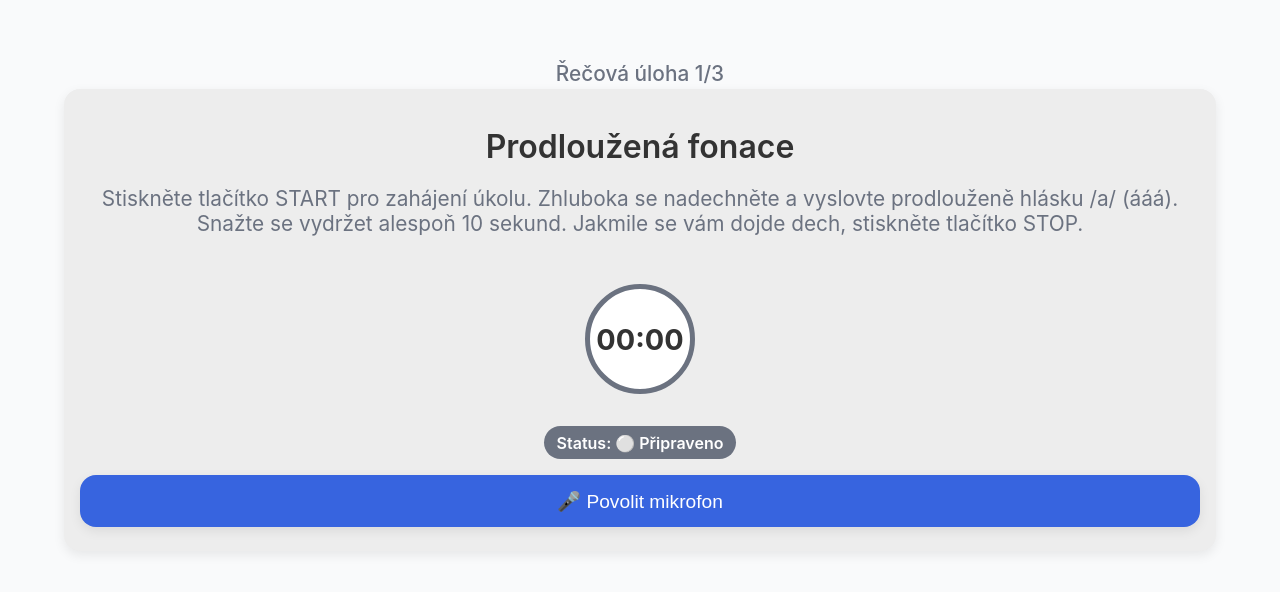
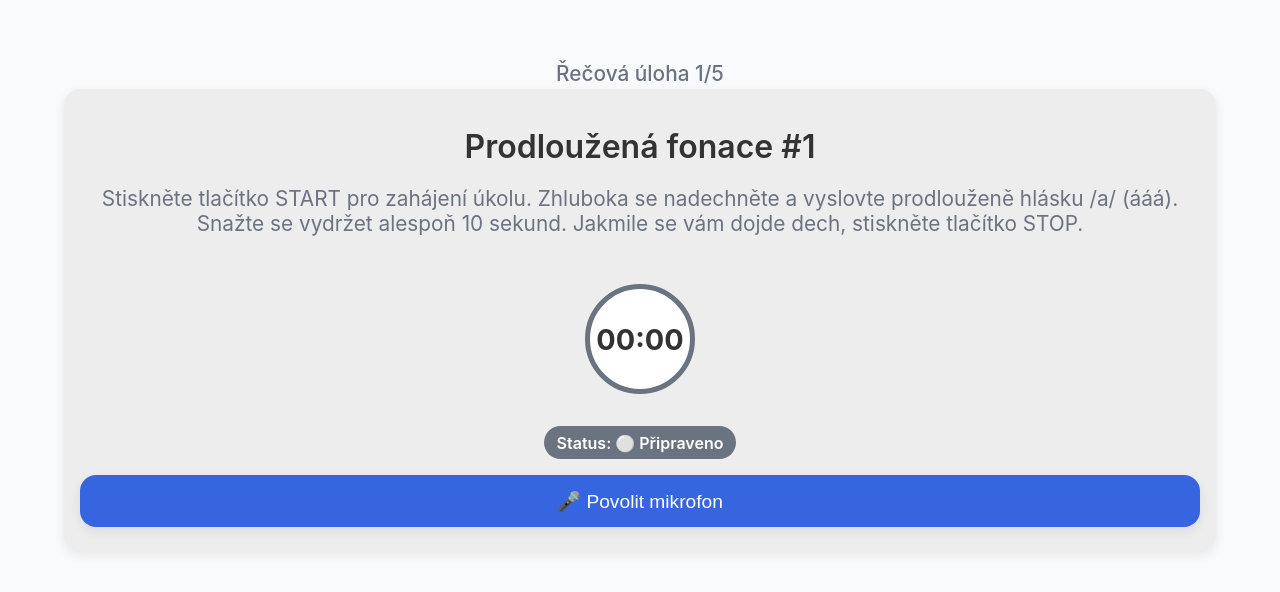
Before and after one commit to maskopav/web_app_test_react, a React (Vite) app: page / in a window 1280 px wide. Shown: the part 102-694 px from the top of the page. Built offline with nearby package versions, Linux system fonts and the light colour scheme; no server answers.

Commit message:
Task repetition argument added

```diff
--- a/src/App.jsx
+++ b/src/App.jsx
@@ -10,7 +10,20 @@ function App() {
   const { t } = useTranslation();
   const [taskIndex, setTaskIndex] = useState(0);
 
-  const TASKS = getTasks();
+  // Expand tasks with repeat count
+  const rawTasks = getTasks();
+  const TASKS = rawTasks.flatMap(task => {
+    if (task.repeat && task.repeat > 1) {
+      return Array.from({length: task.repeat }, (_, i) => ({
+        ...task,
+        _repeatIndex: i + 1,
+        _repeatTotal: task.repeat,
+
+      }));
+    }
+    return {...task, _repeatIndex: 1, _repeatTotal: 1}
+  });
+
   const TASK_LABELS = {
     voice: t("taskLabels.voice"),
     motor: t("taskLabels.motor"),
@@ -45,7 +58,10 @@ function App() {
         return (
           <VoiceRecorder
             key={taskIndex} // Key ensures the component remounts for each new task
-            title={currentTask.title}
+            title={currentTask._repeatTotal > 1
+              ? `${currentTask.title} #${currentTask._repeatIndex}`
+              : currentTask.title
+            }
             subtitle={currentTask.subtitle}
             subtitleActive={currentTask.subtitleActive}
             audioExample={currentTask.audioExample}
--- a/src/hooks/useVoiceRecorder.js
+++ b/src/hooks/useVoiceRecorder.js
@@ -66,7 +66,7 @@ export const useVoiceRecorder = (options = {}) => {
             if (maxDuration) {
                 setRemainingTime(prev => {
                     if (prev == null) return null;
-                    if (prev < 1) {
+                    if (prev <= 1) {
                         stopRecording();
                         return 0;
                     }
--- a/src/tasks.js
+++ b/src/tasks.js
@@ -7,6 +7,7 @@ export const TASKS = () => [
     type: "voice",
     title: t("tasks.prolongedPhonationA.title"),
     subtitle: t("tasks.prolongedPhonationA.subtitle"),
+    repeat: 2,
   },
   {
     type: "voice",
@@ -14,6 +15,7 @@ export const TASKS = () => [
     subtitle: t("tasks.pataka.subtitle"),
     audioExample: "/audio/pataka.mp3",
     maxDuration: 10,
+    repeat: 2,
   },
   {
     type: "voice",
```
Also changed, not shown: 1 other file (tests, documents, lock files or other folders).
